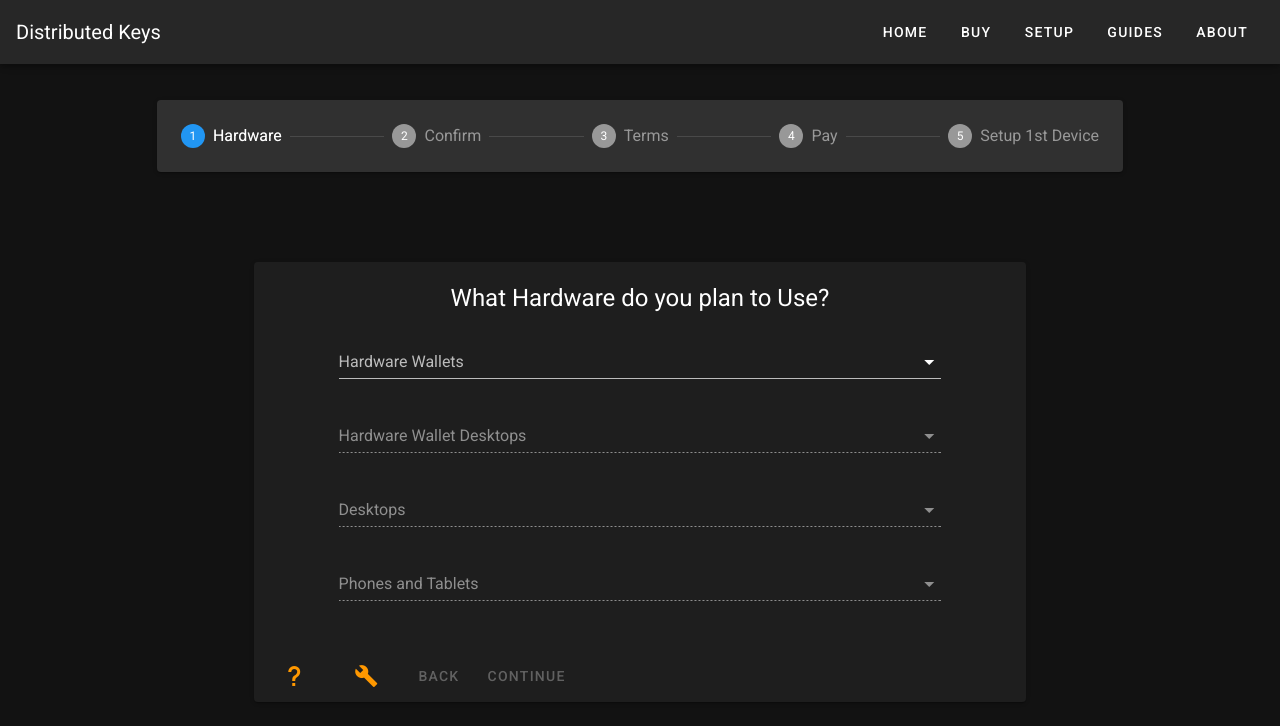
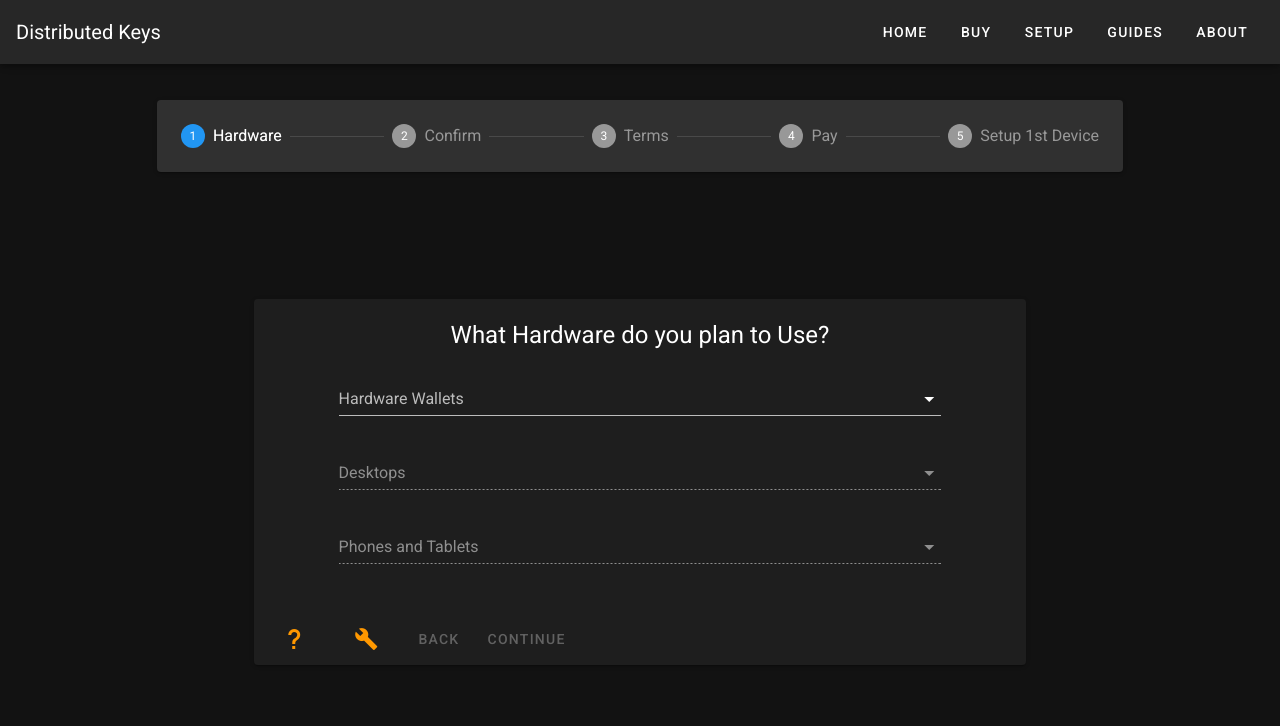
Before and after one commit to DecentralizeJustice/KeyCheckout, a Vue app: page /checkout in a window 1280 px wide. Shown: the top 726 px of the page. Built offline with nearby package versions, Linux system fonts and the light colour scheme.

Commit message:
Updated yarn

```diff
--- a/package.json
+++ b/package.json
@@ -29,7 +29,7 @@
     "eslint": "^6.4.0",
     "eslint-plugin-vue": "^5.0.0",
     "sass": "^1.22.12",
-    "sass-loader": "^8.0.0",
+    "sass-loader": "^7.0.0",
     "vue-cli-plugin-vuetify": "^0.6.3",
     "vue-template-compiler": "^2.6.10",
     "vuetify-loader": "^1.3.0"
--- a/src/components/confirm.vue
+++ b/src/components/confirm.vue
@@ -6,8 +6,6 @@
           <p class="mb-5 display-1">Plan Overview</p>
           <p class="title">Hardware Wallets</p>
           {{hardwareOptions.hardwareWallets}}
-          <p class="title">Hardware Wallets Supporting Desktops</p>
-          {{hardwareOptions.hardwareWalletSupportingDesktop}}
           <p class="title">Phone/Tablet Wallets</p>
           {{hardwareOptions.phonesOrTabletKeys}}
           <p class="title">Desktop Wallets</p>
--- a/src/components/hardware.vue
+++ b/src/components/hardware.vue
@@ -11,14 +11,6 @@
     :items="hardwareWalletdropdown"
     label="Hardware Wallets"
     v-model="hardwareWallets"
-    />
-
-    <v-select
-    class="my-2"
-    :items="hardwareWalletSupportingDropdown"
-    label="Hardware Wallet Desktops"
-    v-model="hardwareWalletSupportingDesktop"
-    v-bind:disabled="desktopHardwareWalletDisabled"
     />
 
     <v-select
@@ -61,7 +53,6 @@ export default {
     minKeyDevices: 3,
     minDevicesWarning: 'You Must Use Atleast 3 Devices',
     hardwareWallets: null,
-    hardwareWalletSupportingDesktop: null,
     desktopKeys: null,
     phonesOrTabletKeys: null,
     neededDevices: null
@@ -71,8 +62,6 @@ export default {
       this.hardwareWallets = this.hardwareOptions.hardwareWallets
       this.desktopKeys = this.hardwareOptions.desktopKeys
       this.phonesOrTabletKeys = this.hardwareOptions.phonesOrTabletKeys
-      this.hardwareWalletSupportingDesktop =
-      this.hardwareOptions.hardwareWalletSupportingDesktop
       this.neededDevices = this.hardwareOptions.neededDevices
     }
   },
@@ -83,7 +72,7 @@ export default {
   },
   computed: {
     availableSoftwareKeys: function () {
-      let availKeys = this.hardwareWallets -
+      const availKeys = this.hardwareWallets -
       this.desktopKeys - this.phonesOrTabletKeys - 1
       return availKeys
     },
@@ -91,22 +80,15 @@ export default {
       return this.hardwareWallets
     },
     hardwareWalletdropdown: function () {
-      let options = []
+      const options = []
       for (let i = 2; i < this.totalkeysAllowed + 1;
         i++) {
         options.push(i)
       }
       return options
     },
-    hardwareWalletSupportingDropdown: function () {
-      let options = []
-      for (let i = 1; i < this.hardwareWallets + 1; i++) {
-        options.push(i)
-      }
-      return options
-    },
     desktopDropdown: function () {
-      let options = []
+      const options = []
       for (let i = 0; i < this.availableSoftwareKeys +
         this.desktopKeys + 1; i++) {
         options.push(i)
@@ -114,21 +96,15 @@ export default {
       return options
     },
     phoneAndTabletDropdown: function () {
-      let options = []
+      const options = []
       for (let i = 0; i < this.availableSoftwareKeys + this.phonesOrTabletKeys +
          1; i++) {
         options.push(i)
       }
       return options
     },
-    desktopHardwareWalletDisabled: function () {
+    desktopDisabled: function () {
       if (this.hardwareWallets !== null) {
-        return false
-      }
-      return true
-    },
-    desktopDisabled: function () {
-      if (this.hardwareWalletSupportingDesktop !== null) {
         return false
       }
       return true
@@ -147,7 +123,6 @@ export default {
     },
     allChosen: function () {
       if (this.hardwareWallets !== null &&
-        this.hardwareWalletSupportingDesktop !== null &&
         this.desktopKeys !== null &&
         this.phonesOrTabletKeys !== null &&
         ((this.neededDevices !== null &&
@@ -173,7 +148,6 @@ export default {
         hardwareWallets: this.hardwareWallets,
         desktopKeys: this.desktopKeys,
         phonesOrTabletKeys: this.phonesOrTabletKeys,
-        hardwareWalletSupportingDesktop: this.hardwareWalletSupportingDesktop,
         hardwareAdvancedOption: this.hardwareAdvancedOption,
         neededDevices: devicesNeeded
       }
@@ -196,11 +170,6 @@ export default {
         this.desktopKeys = 0
         this.phonesOrTabletKeys = 1
       }
-      if (newOptions < oldOptions &&
-        (this.hardwareWalletSupportingDesktop > newOptions) &&
-        this.hardwareWalletSupportingDesktop !== null) {
-        this.hardwareWalletSupportingDesktop = newOptions
-      }
     }
   }
 }
```
Also changed, not shown: 1 other file (tests, documents, lock files or other folders).
